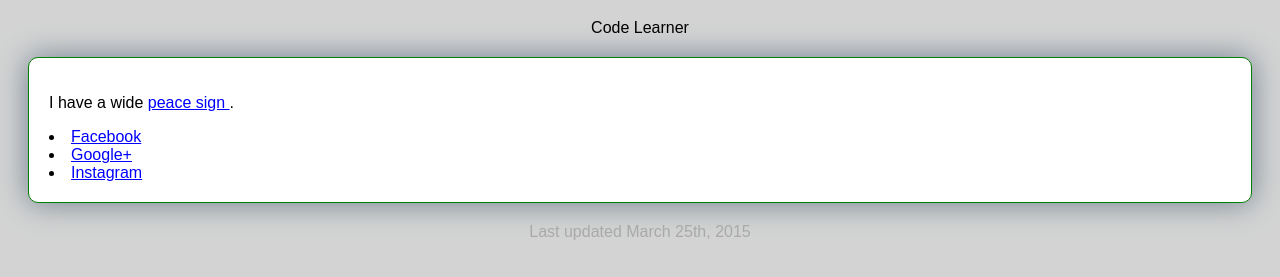
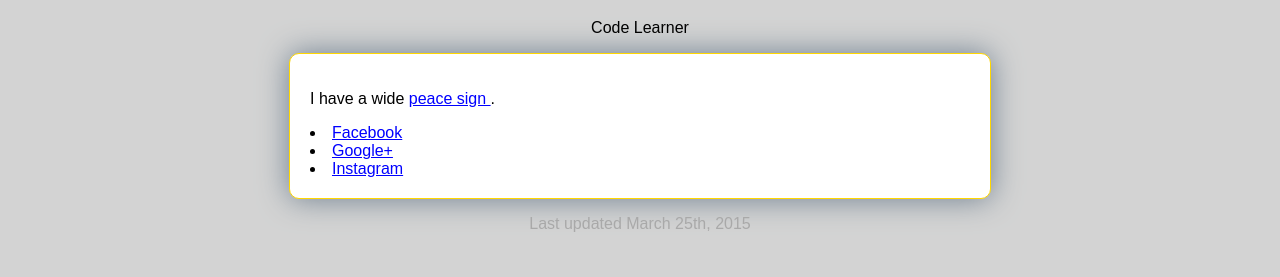
Before and after one commit to kristinoh/FEWD-30, a plain HTML site: page index.html in a window 1280 px wide. Shown: the part 223-500 px from the top of the page. Drawn offline with Linux system fonts and the light colour scheme.

Commit message:
better text wrapping in main
added the style: max-width and setting centering to —> margin: 0 auto

```diff
--- a/index.html
+++ b/index.html
@@ -9,7 +9,7 @@
       color: blue;
     }
     main {
-      background-color: white; margin: 20px; padding:20px; border-radius: 10px; box-shadow: 0px 0px 30px slategrey; border-style: solid; border-width: 1px; border-color: green;
+      background-color: white; margin: 0 auto; padding:20px; border-radius: 10px; box-shadow: 0px 0px 30px slategrey; border-style: solid; border-width: 1px; border-color: gold; max-width: 660px;
     }
     body {
       font-family: arial; background-color: lightgray
```
Also changed, not shown: 1 other file.
